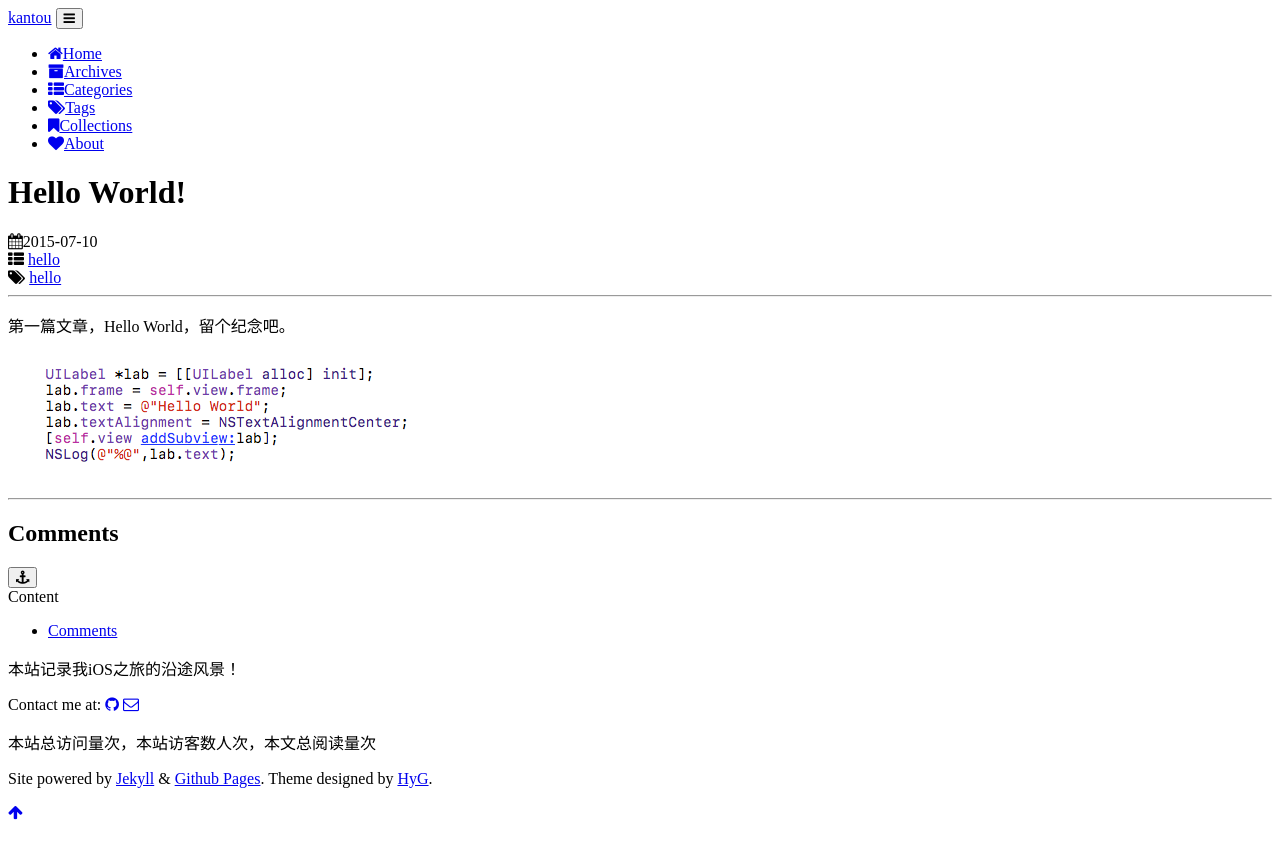
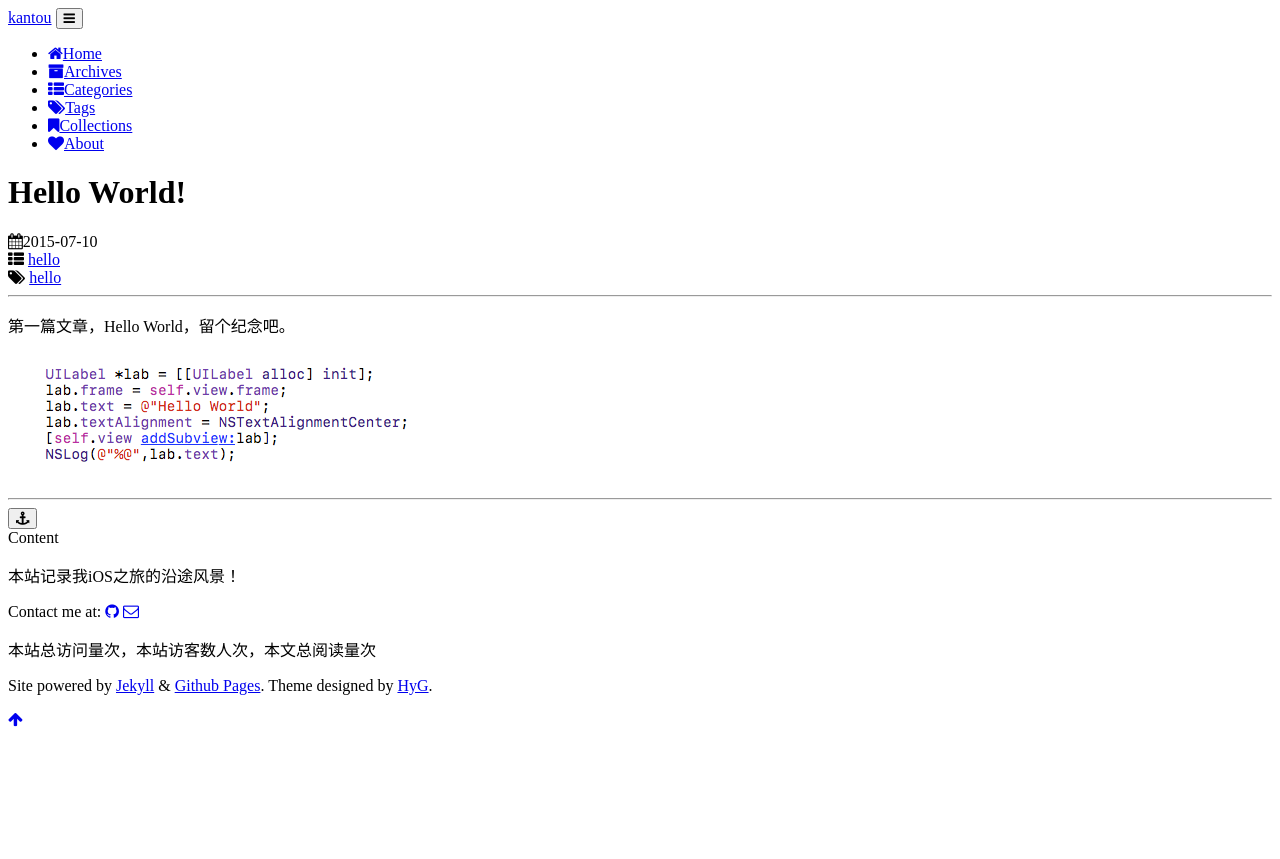
Before and after one commit to youkantou/youkantou.github.io, a Jekyll site: the page built from _posts/2015-07-10-welcom.markdown, in a window 1280 px wide. Shown: the top 859 px of the page. Built offline with Jekyll 4.4.1, drawn with Linux system fonts in a browser that asks for light colours; comment, search, counter and statistics services are not loaded; a style sheet for code colours, icons or effects is not loaded.

Commit message:
no message

```diff
--- a/_layouts/post.html
+++ b/_layouts/post.html
@@ -64,8 +64,8 @@ layout: default
 
         {% include previousAndNext.html %}
 
-        <h2 id="comments">Comments</h2>
-        {% include comments.html %}
+        <!-- <h2 id="comments">Comments</h2>
+        {% include comments.html %} -->
 
 
     </div>
@@ -82,7 +82,7 @@ layout: default
                     {% if hasSimilar.size > 0 %}
                     <li><a href="#similar_posts">Similar Posts</a></li>
                     {% endif %}
-                    <li><a href="#comments">Comments</a></li>
+                <!--     <li><a href="#comments">Comments</a></li> -->
                 </ul>
             </div>
             <!-- 其他div框放到这里 -->
```
